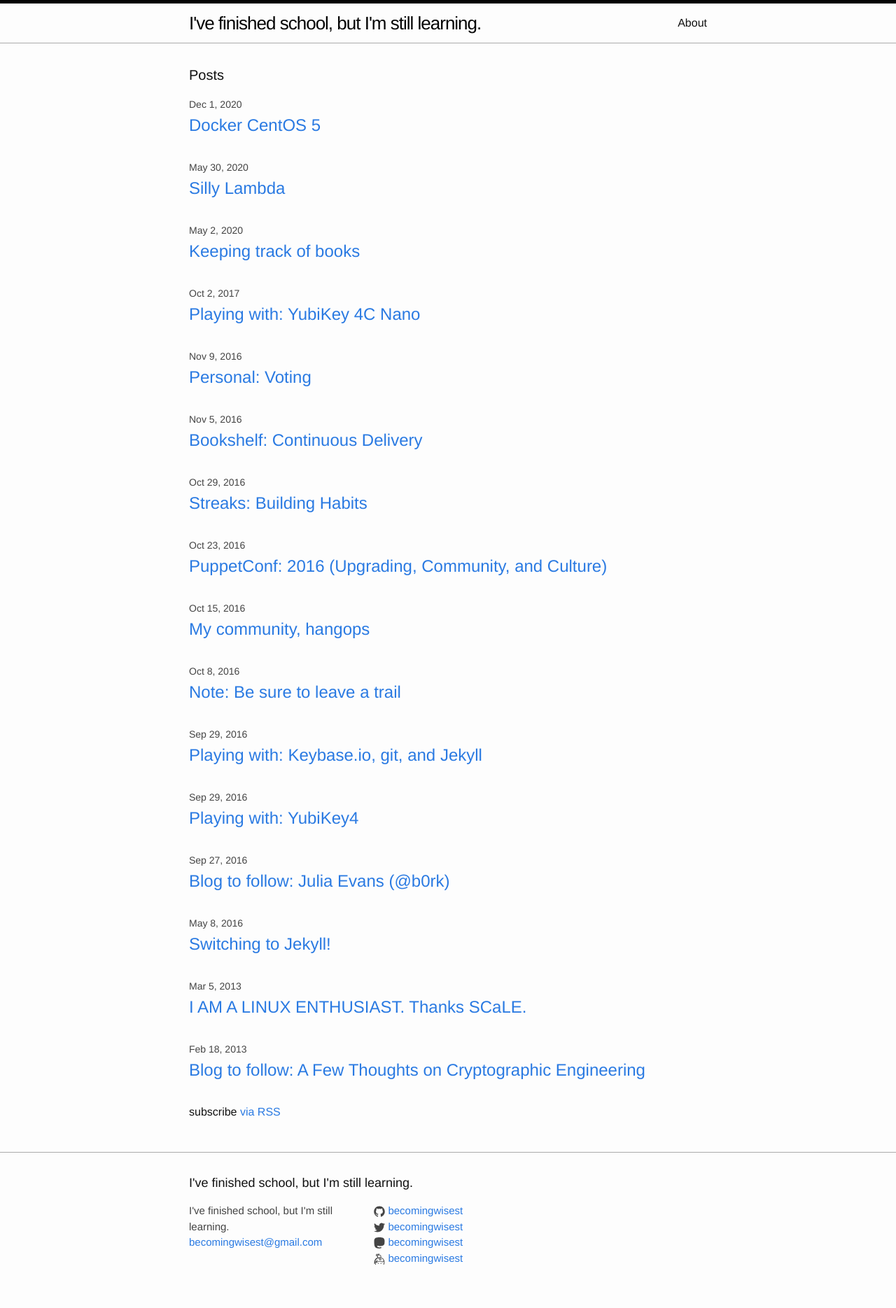
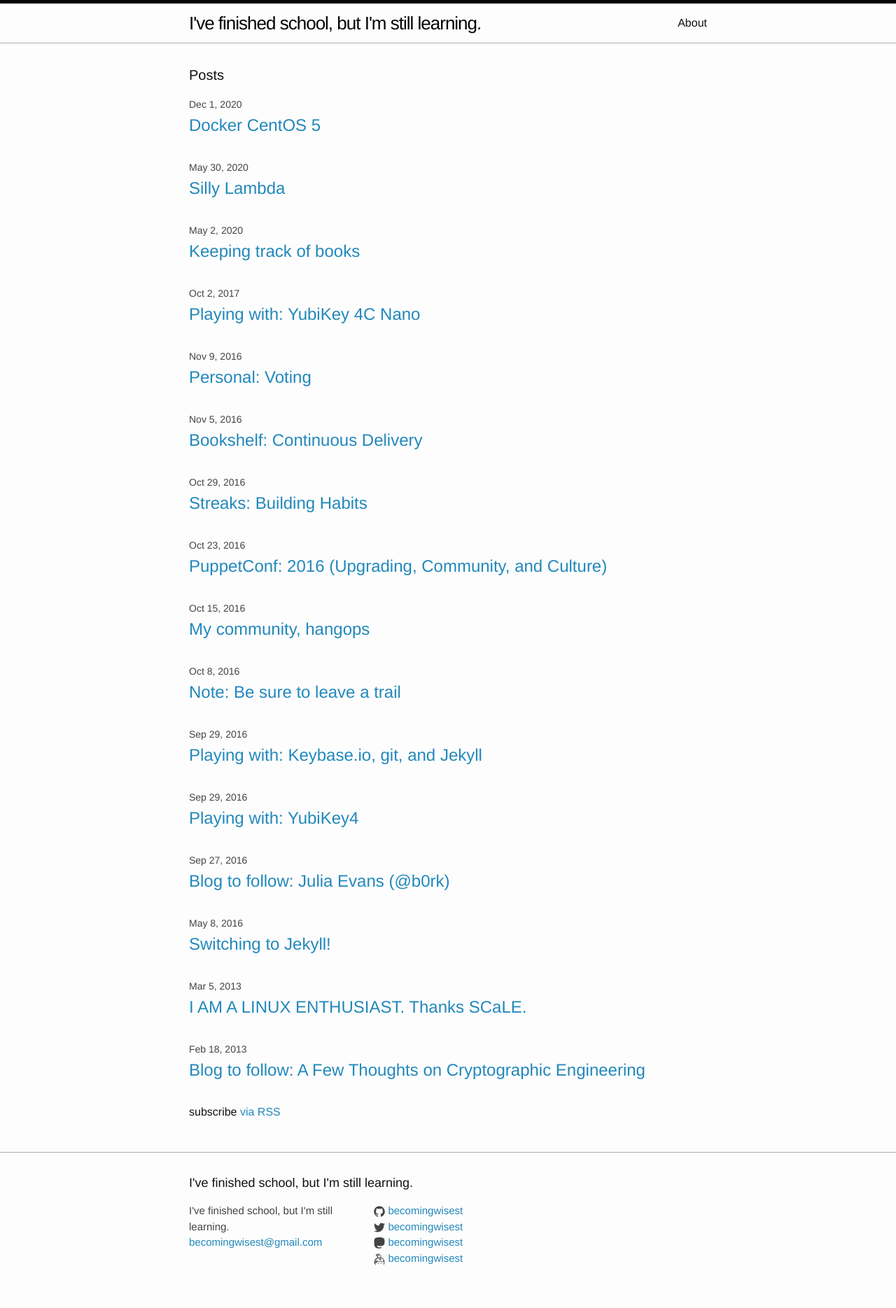
Before and after one commit to becomingwisest/becoming.wise.st, a Jekyll site: the page built from index.html, in a window 1280 px wide. Shown: the whole page at 70% size. Built offline with Jekyll 4.4.1, drawn with Linux system fonts in a browser that asks for light colours.

Commit message:
Change brand color

```diff
--- a/css/main.scss
+++ b/css/main.scss
@@ -16,7 +16,7 @@ $spacing-unit:     30px;
 
 $text-color:       #111;
 $background-color: #fdfdfd;
-$brand-color:      #2a7ae2;
+$brand-color:      #28B;
 
 $grey-color:       #444;
 $grey-color-light: lighten($grey-color, 40%);
```
